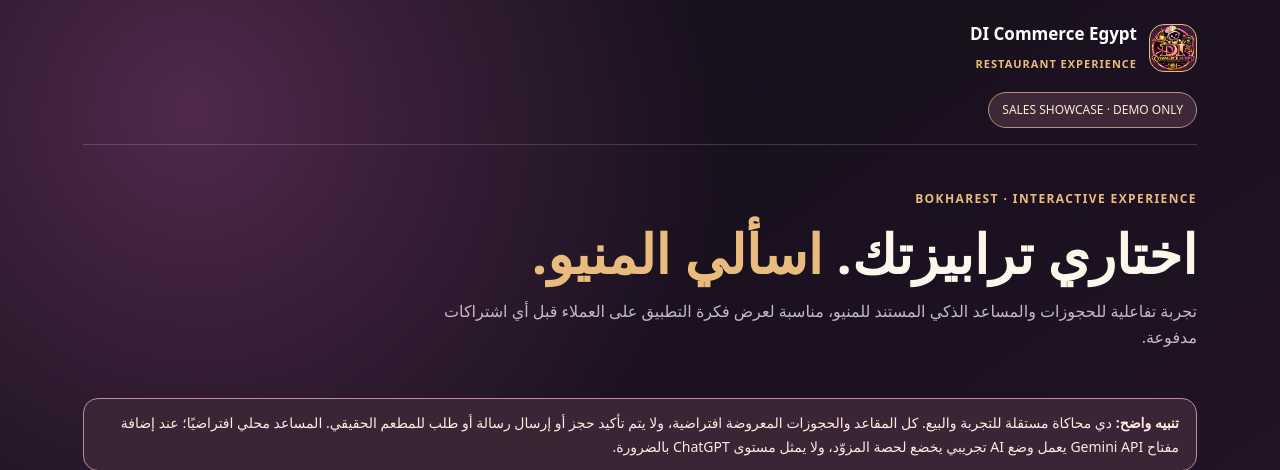
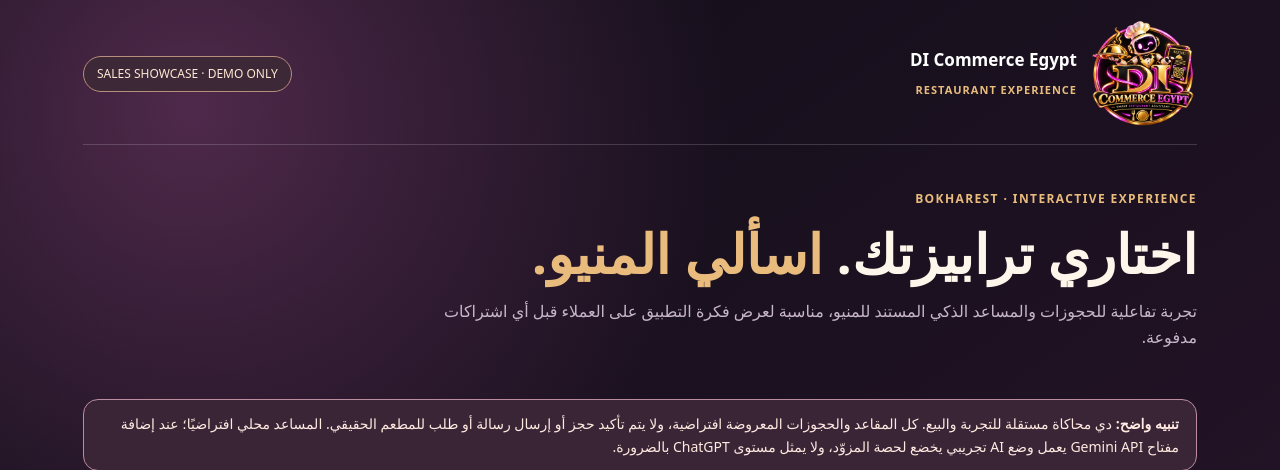
Before and after one commit to riva1505-stack/DI-commerce-Egypt, a FastAPI app: page /bokharest/reserve in a window 1280 px wide. Shown: the top 470 px of the page. Run offline with FastAPI, Linux system fonts and the light colour scheme; data that the repository does not hold is empty.

Commit message:
Show real DI artwork instead of placeholder initials; improve uncropped logo size

```diff
--- a/templates/bokharest_reservations.html
+++ b/templates/bokharest_reservations.html
@@ -19,12 +19,17 @@
 .suggestions{display:flex;flex-wrap:wrap;gap:8px;margin:13px 0}.suggestions button{border:1px solid #a17a8b;border-radius:99px;padding:8px 11px;background:#35283b;color:#ffeacb;cursor:pointer;font:inherit;font-size:12px}.chat-form{display:flex;gap:8px}.chat-form .primary{min-width:85px}.voice-btn{border:1px solid #a17a8b;border-radius:13px;min-height:46px;background:#34243b;color:#fff1df;padding:8px 12px;font:inherit;font-weight:700;cursor:pointer}.voice-btn:disabled{opacity:.55;cursor:not-allowed}.voice-btn[aria-pressed="true"]{border-color:var(--gold);background:#584360}.voice-hint{margin:10px 0 0;color:var(--muted);font-size:13px}
 .footer{display:flex;justify-content:space-between;flex-wrap:wrap;gap:16px;margin-top:28px;color:#b7a6b9;font-size:13px}
 @media(max-width:890px){.grid{grid-template-columns:1fr}.hero{padding-top:30px}}@media(max-width:540px){.form{grid-template-columns:1fr 1fr}.form .field:first-child{grid-column:1/-1}.tables{grid-template-columns:repeat(3,minmax(0,1fr))}.row{grid-template-columns:1fr}.chat-form{flex-wrap:wrap}.chat-form .chat-input{flex:1 1 160px}}
+
+/* Full DI brand, with no clipping in the reservations header. */
+.wordmark .emblem{width:108px;height:108px;flex:0 0 108px;min-width:108px;background:transparent;border:0;border-radius:0;overflow:visible}
+.wordmark .emblem img{width:100%;height:100%;display:block;object-fit:contain}
+@media(max-width:540px){.wordmark .emblem{width:82px;height:82px;min-width:82px;flex-basis:82px}.wordmark{font-size:14px}}
 </style>
 <script src="/static/bokharest_reservations_chat.js?v=2" defer></script>
 </head>
 <body>
 <div class="shell">
-<header class="top"><a class="wordmark" href="/bokharest"><span class="emblem"><img src="/static/images/ai-commerce-logo.webp" alt="DI Commerce Egypt logo" width="48" height="48" style="width:100%;height:100%;object-fit:contain"></span><span>DI Commerce Egypt<br><small style="font-size:11px;color:var(--gold);letter-spacing:1px">RESTAURANT EXPERIENCE</small></span></a><span class="tag">SALES SHOWCASE · DEMO ONLY</span></header>
+<header class="top"><a class="wordmark" href="/bokharest"><span class="emblem"><img src="/static/images/ai-commerce-logo.webp?v=logo2" alt="DI Commerce Egypt logo" width="48" height="48" style="width:100%;height:100%;object-fit:contain"></span><span>DI Commerce Egypt<br><small style="font-size:11px;color:var(--gold);letter-spacing:1px">RESTAURANT EXPERIENCE</small></span></a><span class="tag">SALES SHOWCASE · DEMO ONLY</span></header>
 <section class="hero"><div class="eyebrow">Bokharest · Interactive Experience</div><h1>اختاري ترابيزتك. <strong>اسألي المنيو.</strong></h1><p>تجربة تفاعلية للحجوزات والمساعد الذكي المستند للمنيو، مناسبة لعرض فكرة التطبيق على العملاء قبل أي اشتراكات مدفوعة.</p></section>
 <p class="demo-warning"><strong>تنبيه واضح:</strong> دي محاكاة مستقلة للتجربة والبيع. كل المقاعد والحجوزات المعروضة افتراضية، ولا يتم تأكيد حجز أو إرسال رسالة أو طلب للمطعم الحقيقي. المساعد محلي افتراضيًا؛ عند إضافة مفتاح Gemini API يعمل وضع AI تجريبي يخضع لحصة المزوّد، ولا يمثل مستوى ChatGPT بالضرورة.</p>
 <div class="grid">
```
